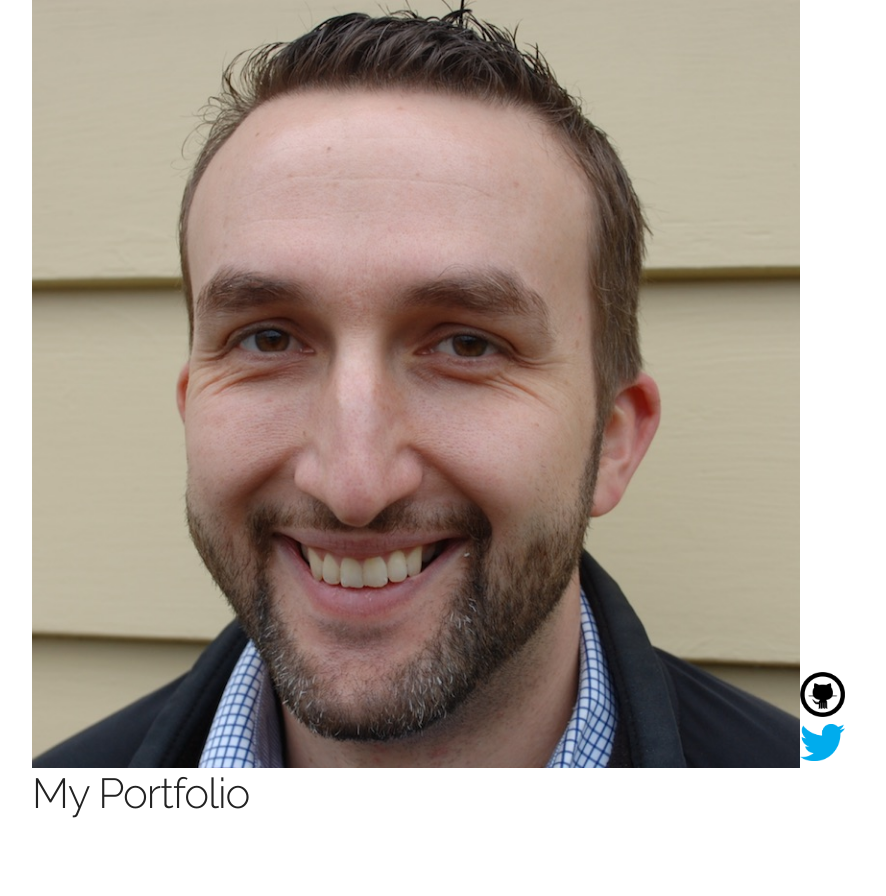
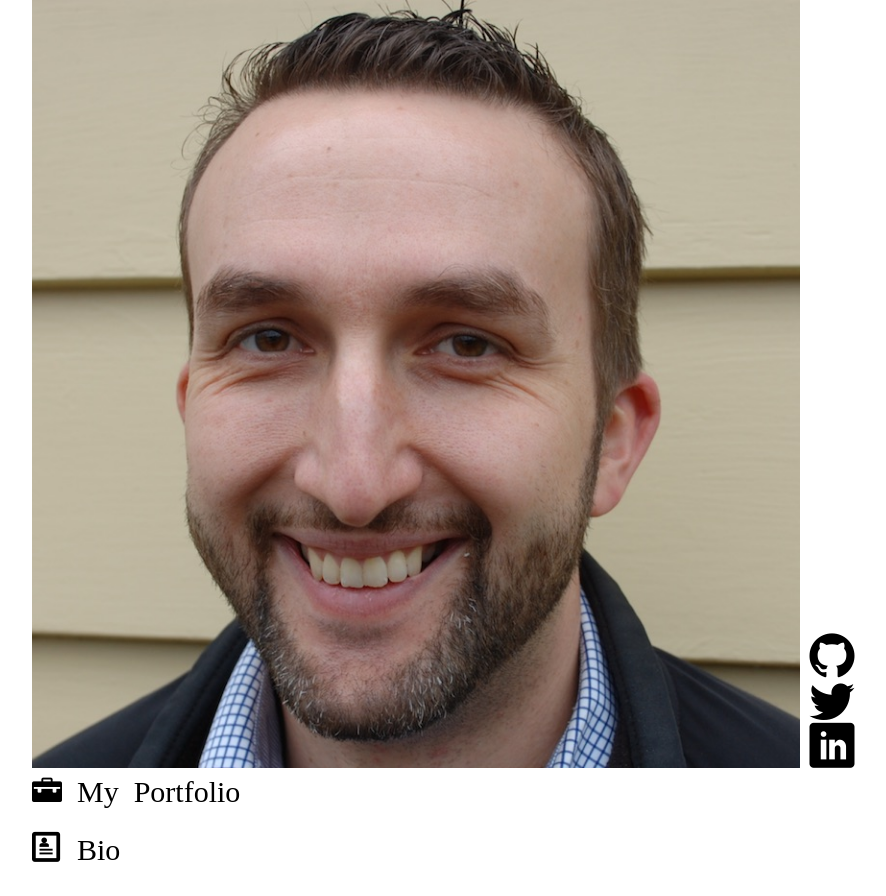
Before and after one commit to gregmagdsick/portfolio, a plain HTML site: page index.html in a window 1280 px wide. Shown: the top 896 px of the page, without its empty margins (128-1014 px from the left). Drawn offline with nearby package versions, Linux system fonts and the light colour scheme; files that its build step writes are made by us from their sources.

Commit message:
added tabs for bio and my portfolio

```diff
--- a/index.html
+++ b/index.html
@@ -6,20 +6,27 @@
   <meta name="description" content="">
   <meta name="viewport" content="width=device-width, initial-scale=1">
   <link href="http://fonts.googleapis.com/css?family=Raleway:400,300,600" rel="stylesheet" type="text/css">
-  <link rel="stylesheet" href="css/normalize.css">
-  <link rel="stylesheet" href="css/skeleton.css">
-  <link rel="stylesheet" href="css/style.css">
+  <link rel="stylesheet" href="styles/normalize.css">
+  <link rel="stylesheet" href="styles/skeleton.css">
+  <link rel="stylesheet" href="styles/style.css">
+  <link rel="stylesheet" href="styles/base.css">
 </head>
 <body class="container">
   <header class="row about_me">
     <img src="images/Greg's smaller headshot.jpg" alt="Greg's Headshot" class="headShot"/>
     <nav>
-      <a href="https://github.com/gregmagdsick"><img src="images/github-10-128.png" alt="GitHub" class="navImg"/></a>
-      <a href="https://twitter.com/GMagdsick"><img src="images/Twitter logo 2012.png" alt="Twitter Logo" class="navImg"/></a>
+      <a href="https://github.com/gregmagdsick" class="icon-github"></a>
+      <a href="https://twitter.com/GMagdsick" class="icon-twitter"></a>
+      <a href="https://www.linkedin.com/in/greg-magdsick-45a6b71a" class="icon-linkedin"></a>
     </nav>
   </header>
-  <h2>My Portfolio</h2>
-  <section class="portfolioPieces" id="portfolioPieces">
+  <section class="tabs">
+    <ul>
+        <li class="tab" data-content="portfolio-pieces"><a href="#" class="icon-briefcase"> My Portfolio</a></li>
+        <li class="tab" data-content="bio"><a href="#" class="icon-profile"> Bio</a></li>
+    </ul>
+  </section>
+  <section class="part-content" id="portfolio-pieces">
     <article class="template">
       <header>
         <h3>Title</h3>
@@ -27,11 +34,18 @@
           Finished <time pubdate datetime="2001-01-01">DATE</time>
         </div>
       </header>
-      <section class="pieceSummary"></section>
+      <section class="piece-summary"></section>
     </article>
+  </section>
+  <section id="bio" class="part-content">
+    <p>Lorem ipsum dolor sit amet, consectetur adipiscing elit. Post enim Chrysippum eum non sane est disputatum. Nec vero sum nescius esse utilitatem in historia, non modo voluptatem. </p>
+    <p>Bonum integritas corporis: misera debilitas. Vitiosum est enim in dividendo partem in genere numerare. Sed vos squalidius, illorum vides quam niteat oratio. Duo Reges: constructio interrete. Hoc est dicere: Non reprehenderem asotos, si non essent asoti. Unum est sine dolore esse, alterum cum voluptate. At ille non pertimuit saneque fidenter: Istis quidem ipsis verbis, inquit; Quodsi ipsam honestatem undique pertectam atque absolutam. Verba tu fingas et ea dicas, quae non sentias? Ne in odium veniam, si amicum destitero tueri. </p>
+    <p>Quorum sine causa fieri nihil putandum est. Inscite autem medicinae et gubernationis ultimum cum ultimo sapientiae comparatur. Longum est enim ad omnia respondere, quae a te dicta sunt. Age, inquies, ista parva sunt. Expectoque quid ad id, quod quaerebam, respondeas. Illa videamus, quae a te de amicitia dicta sunt. </p>
+    <p>Eadem nunc mea adversum te oratio est. Tubulo putas dicere? Equidem, sed audistine modo de Carneade? At, si voluptas esset bonum, desideraret. Eaedem enim utilitates poterunt eas labefactare atque pervertere. Minime vero, inquit ille, consentit. </p>
   </section>
   <script src="https://ajax.googleapis.com/ajax/libs/jquery/1.12.0/jquery.min.js"></script>
   <script type="text/javascript" src="script/portfolioPieces.js"></script>
   <script type="text/javascript" src="script/app.js"></script>
+  <script type="text/javascript" src="script/handleTabs.js"></script>
 </body>
 </html>
--- a/script/app.js
+++ b/script/app.js
@@ -32,5 +32,5 @@ porfolioPieces.forEach(function(ele){
 });
 
 portfolioElements.forEach(function(a){
-  $('#portfolioPieces').append(a.toHtml());
+  $('#portfolio-pieces').append(a.toHtml());
 });
--- /dev/null
+++ b/script/handleTabs.js
@@ -0,0 +1,12 @@
+var handleTabs = {};
+
+handleTabs.toggleSections = function() {
+  $('.tabs').on('click', 'li', function(e) {
+    $('.part-content').hide();
+    console.log($(this).data('content'));
+    $('#' + $(this).data('content') + '').show();
+  });
+  $('.tabs .tab:first').click();
+};
+
+handleTabs.toggleSections();
--- /dev/null
+++ b/styles/base.css
@@ -0,0 +1,41 @@
+.about_me {
+  display: flex;
+  align-items: flex-end;
+}
+
+nav {
+  display: inline-flex;
+  flex-direction: column;
+  align-items: flex-end;
+}
+
+.headShot {
+  width: 80%;
+  height: 80%;
+  max-width: 960px;
+  max-height: 960px;
+  padding-right: 1%;
+}
+
+
+section > article:first-child {
+  visibility: hidden;
+}
+
+a {
+  text-decoration: none;
+  color: black;
+}
+
+nav a {
+  font-size: 3em;
+}
+
+h2  {
+  padding-top: 2%;
+}
+
+ul {
+  list-style-type: none;
+  font-size: 2em;
+}
--- a/styles/style.css
+++ b/styles/style.css
@@ -1,28 +1,44 @@
-.about_me {
-  display: flex;
-  align-items: flex-end;
+@font-face {
+    font-family: 'icomoon';
+    src:    url('fonts/icomoon.eot?h64ksn');
+    src:    url('fonts/icomoon.eot?h64ksn#iefix') format('embedded-opentype'),
+        url('fonts/icomoon.ttf?h64ksn') format('truetype'),
+        url('fonts/icomoon.woff?h64ksn') format('woff'),
+        url('fonts/icomoon.svg?h64ksn#icomoon') format('svg');
+    font-weight: normal;
+    font-style: normal;
 }
 
-nav {
-  display: inline-flex;
-  flex-direction: column;
-  align-items: flex-end;
+[class^="icon-"], [class*=" icon-"] {
+    /* use !important to prevent issues with browser extensions that change fonts */
+    font-family: 'icomoon' !important;
+    speak: none;
+    font-style: normal;
+    font-weight: normal;
+    font-variant: normal;
+    text-transform: none;
+    line-height: 1;
+
+    /* Better Font Rendering =========== */
+    -webkit-font-smoothing: antialiased;
+    -moz-osx-font-smoothing: grayscale;
 }
 
-.headShot {
-  width: 80%;
-  height: 80%;
-  max-width: 960px;
-  max-height: 960px;
+.icon-pen:before {
+    content: "\e900";
 }
-
-.navImg {
-  width: 60%;
-  height: 60%;
-  max-width: 75px;
-  max-height: 75px;
+.icon-profile:before {
+    content: "\e901";
 }
-
-section > article:first-child {
-  visibility: hidden;
+.icon-briefcase:before {
+    content: "\e902";
 }
+.icon-twitter:before {
+    content: "\e903";
+}
+.icon-github:before {
+    content: "\e904";
+}
+.icon-linkedin:before {
+    content: "\e905";
+}
```
Also changed, not shown: styles/fonts/icomoon.ttf (added), styles/fonts/icomoon.woff (added), 3 other files.
